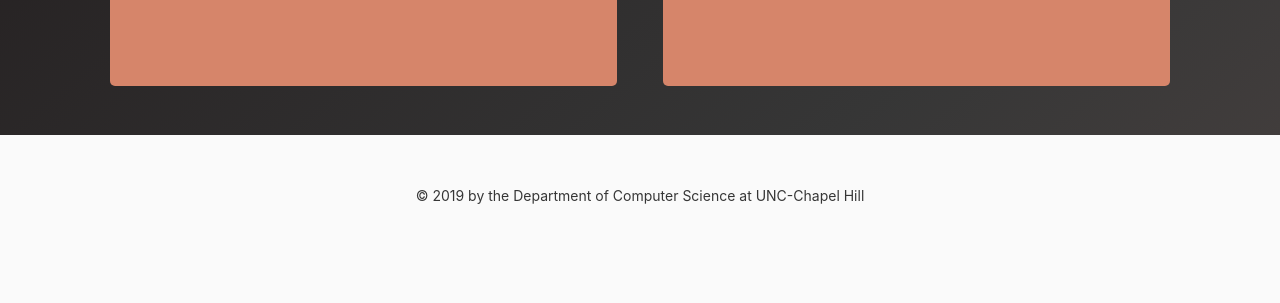
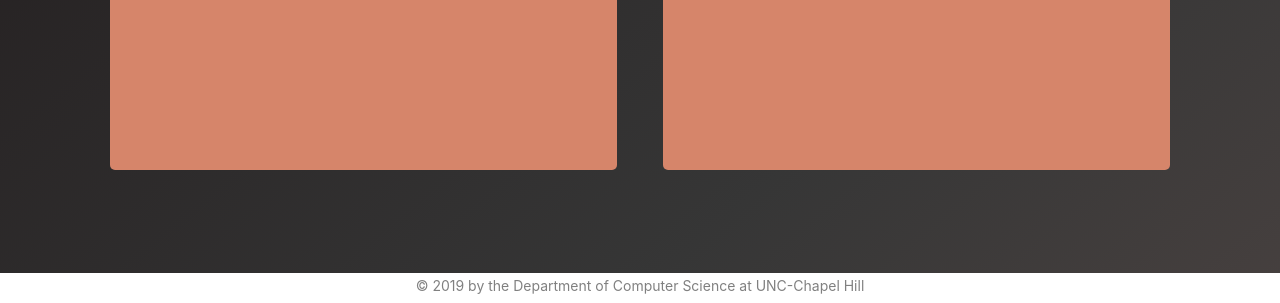
Before and after one commit to chansun/running-back, a website: page play.html in a window 1280 px wide. Shown: the part 497-800 px from the top of the page. Drawn offline with Linux system fonts and the light colour scheme.

Commit message:
footer fixed

```diff
--- a/play.html
+++ b/play.html
@@ -63,6 +63,15 @@
             }
             */
         }
+        footer{ position:fixed;
+            /*border: 3px solid #000000;*/
+            left:0px;
+            bottom:0px;
+            height:30px;
+            width:100%;
+            background: white;
+            color: grey;
+        }
     </style>
     <link rel="stylesheet" href="bulma/css/bulma.css"/>
     <title>runningback_play</title>
@@ -72,9 +81,7 @@
 
     <section class="hero is-dark is-bold is-fullheight"> <!-- is-primary -->
         <div class="hero-body">
-            <div class="container">
-
-
+            <div class="container has-text-centered">
                 <div class="col-vertical1" id="back">
                     <h1 class="title is-6">Back</h1>
                 </div>
@@ -93,7 +100,6 @@
                     Speed: <span id="speed">0/sec</span>
                 </div>
 
-
                 <div class="col-vertical2" id="col-left">
                     <span class="title is-3 has-text-weight-normal">
                         Left Foot
@@ -104,10 +110,17 @@
                         Right Foot
                     </span>
                 </div>
-
-
+                <footer class="test">
+                        <small>
+                            &copy; 2019 by
+                            <a href="https://cs.unc.edu">
+                                the Department of Computer Science at UNC-Chapel Hill
+                            </a>
+                        </small>
+                </footer>
             </div>
         </div>
+        <!--
         <footer class="footer">
             <div class="content has-text-centered has-text-dark">
                 <p>
@@ -120,6 +133,7 @@
                 </p>
             </div>
         </footer>
+        -->
     </section>
     <script src="./jquery/dist/jquery.js" type="text/javascript"></script>
     <script src="./play_.js" type="text/javascript"></script>
```
Also changed, not shown: index.html (+19 -0 lines).
